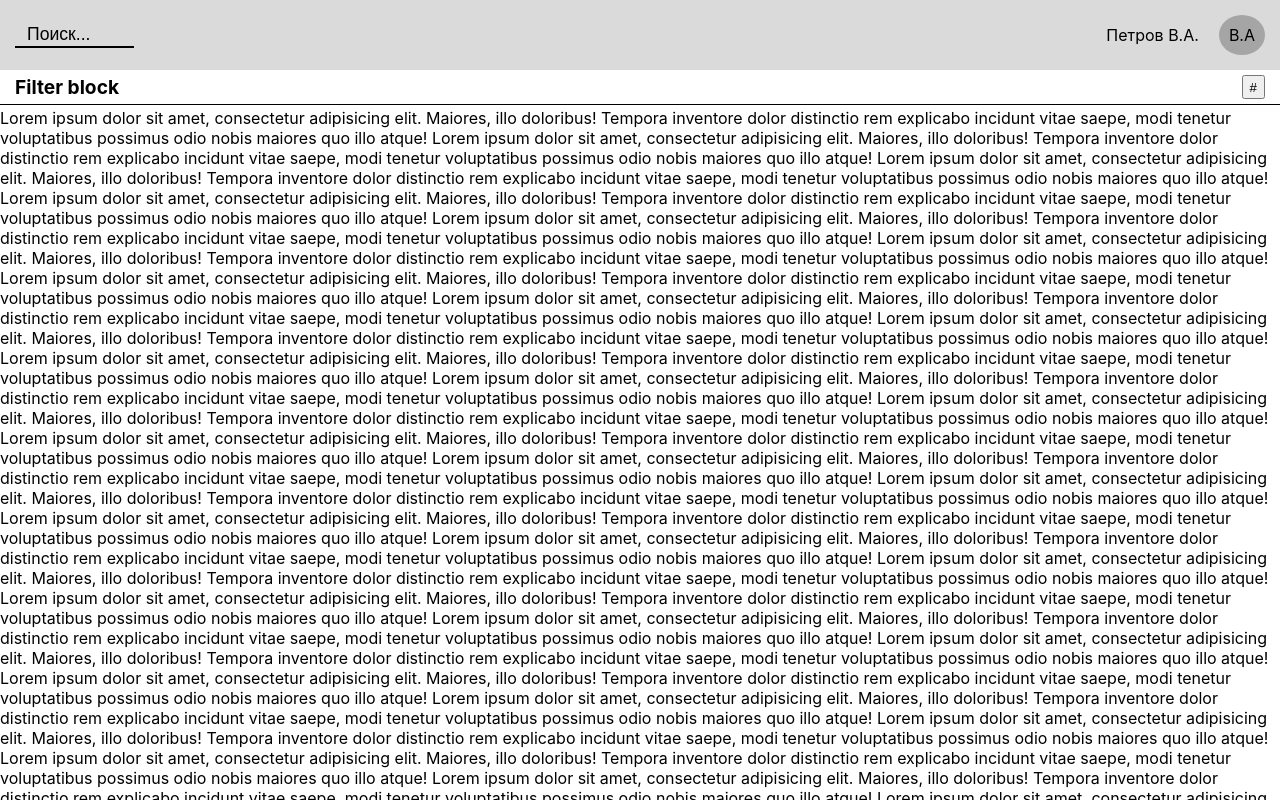
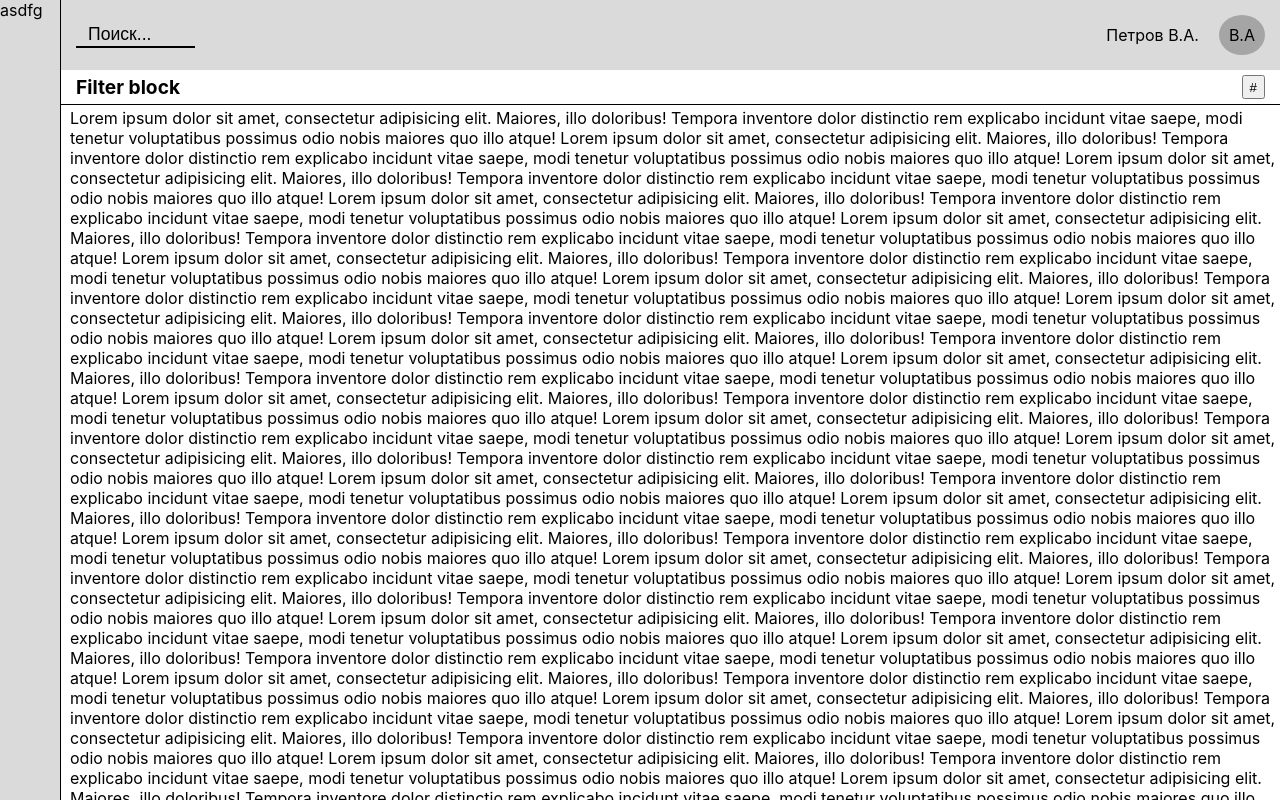
Before and after one commit to helloelio/test-favourite, a React (Create React App) app: page / in a window 1280 px wide. Shown: the top 800 px of the page. Built offline with nearby package versions, Linux system fonts and the light colour scheme.

Commit message:
Add sidebar

```diff
--- a/src/App.css
+++ b/src/App.css
@@ -1,2 +1,4 @@
 .App {
+  display: grid;
+  grid-template-columns: auto auto;
 }
--- a/src/App.js
+++ b/src/App.js
@@ -1,13 +1,18 @@
 import './App.css';
 import Header from './header/Header';
 import Main from './main/Main';
+import Sidebar from './sidebar/Sidebar';
 
 function App() {
   return (
     <div className='App'>
-      <Header />
-      {/* aside */}
-      <Main />
+      <div>
+        <Sidebar />
+      </div>
+      <div>
+        <Header />
+        <Main />
+      </div>
     </div>
   );
 }
--- a/src/header/Header.css
+++ b/src/header/Header.css
@@ -2,6 +2,8 @@
   position: fixed;
   right: 0;
   left: 0;
+  margin-left: 60px;
+  border-left: 1px solid #000;
 }
 .top-block {
   display: flex;
--- a/src/index.css
+++ b/src/index.css
@@ -1,4 +1,5 @@
 body {
+  font-size: 16px;
   margin: 0;
   font-family: -apple-system, BlinkMacSystemFont, 'Segoe UI', 'Roboto', 'Oxygen',
     'Ubuntu', 'Cantarell', 'Fira Sans', 'Droid Sans', 'Helvetica Neue',
--- a/src/main/Main.css
+++ b/src/main/Main.css
@@ -1,3 +1,4 @@
 main {
   padding-top: 108px;
+  padding-left: 70px;
 }
--- /dev/null
+++ b/src/sidebar/Sidebar.css
@@ -0,0 +1,8 @@
+.aside {
+  position: fixed;
+  top: 0;
+  bottom: 0;
+  width: 60px;
+  border-right: 1px solid #000;
+  background-color: rgb(218, 218, 218);
+}
--- /dev/null
+++ b/src/sidebar/Sidebar.js
@@ -0,0 +1,11 @@
+import './Sidebar.css';
+
+function Sidebar() {
+  return (
+    <aside className='aside'>
+      <nav>asdfg</nav>
+    </aside>
+  );
+}
+
+export default Sidebar;
```
